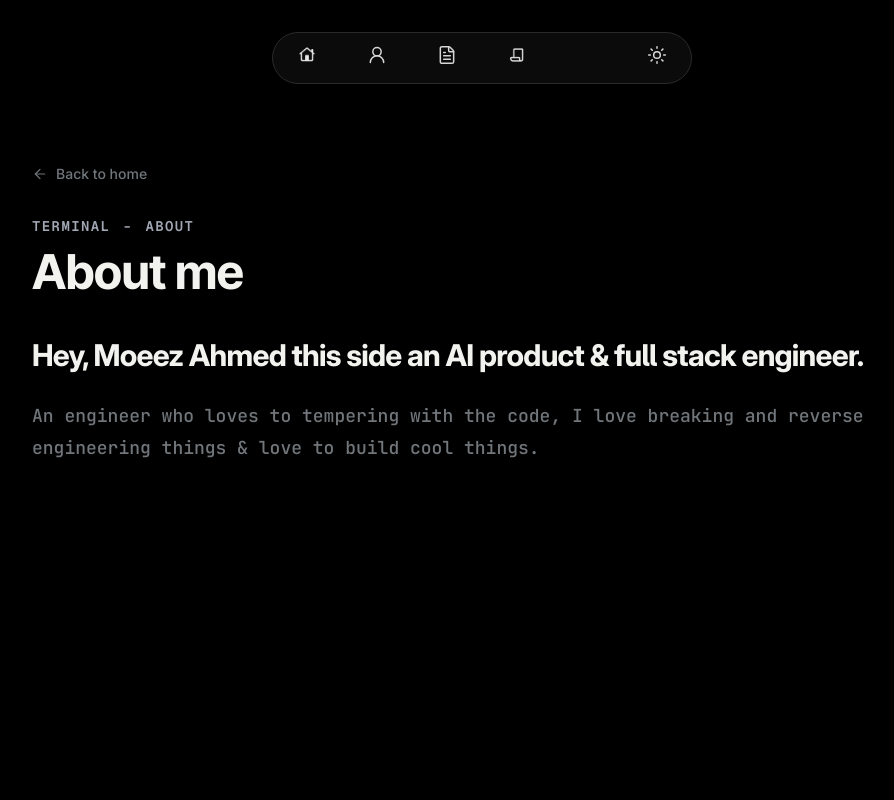
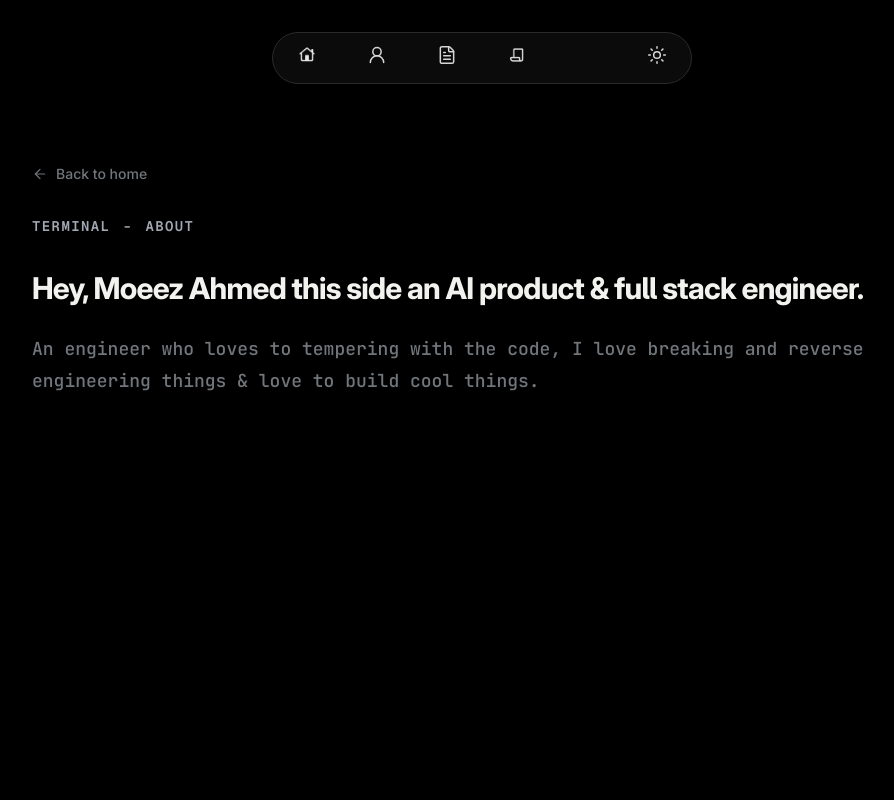
Before and after one commit to Moeez34/portfolio-new, a React (Vite) app: page /about in a window 1280 px wide. Shown: the top 800 px of the page, without its empty margins (158-1052 px from the left). Built offline with nearby package versions, Linux system fonts and the light colour scheme; some icons are missing.

Commit message:
Remove about page heading

```diff
--- a/src/pages/About.jsx
+++ b/src/pages/About.jsx
@@ -23,11 +23,8 @@ export default function About() {
               <span aria-hidden="true">-</span>
               <span>About</span>
             </p>
-            <h1 className="mt-[0.28em] font-display text-[clamp(1.75rem,4.5vw,3rem)] font-bold leading-[0.95] tracking-[-0.01em] text-ink-title">
-              About me
-            </h1>
 
-            <div className="mt-10 space-y-6">
+            <div className="mt-8 space-y-6">
               <p className="font-gitlab text-2xl font-bold leading-snug tracking-tight text-ink-title sm:text-3xl">
                 Hey, Moeez Ahmed this side an AI product &amp; full stack
                 engineer.
```
